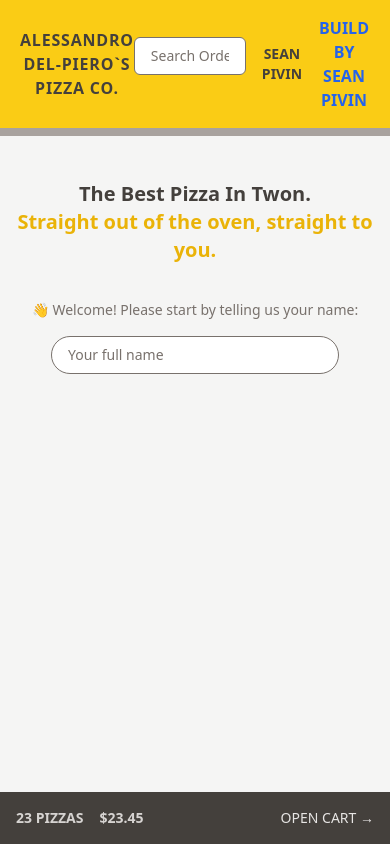
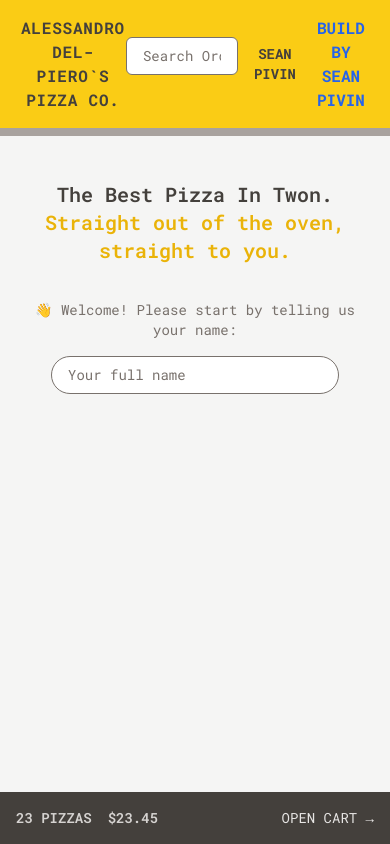
Before and after one commit to seanpivin/NY-Pizza, a React (Vite) app: page / in a window 390 px wide. Built offline with nearby package versions, Linux system fonts and the light colour scheme.

Commit message:
adding fonts and hight to 100dvh for smart phones

```diff
--- a/index.html
+++ b/index.html
@@ -4,6 +4,12 @@
     <meta charset="UTF-8" />
     <link rel="icon" type="image/svg+xml" href="/vite.svg" />
     <meta name="viewport" content="width=device-width, initial-scale=1.0" />
+    <link rel="preconnect" href="https://fonts.googleapis.com" />
+    <link rel="preconnect" href="https://fonts.gstatic.com" crossorigin />
+    <link
+      href="https://fonts.googleapis.com/css2?family=Roboto+Mono:wght@300;400;500;600;700&display=swap"
+      rel="stylesheet"
+    />
     <title>Vite + React</title>
   </head>
   <body class="bg-stone-100 text-stone-700">
--- a/tailwind.config.js
+++ b/tailwind.config.js
@@ -1,8 +1,25 @@
 /** @type {import('tailwindcss').Config} */
+
 export default {
   content: ["./index.html", "./src/**/*.{js,ts,jsx,tsx}"],
   theme: {
-    extend: {},
+    fontFamily: {
+      sans: "Roboto Mono, monospace",
+    },
+
+    extend: {
+      colors: {
+        "pizza-red": "#f44336",
+        "pizza-green": "#4caf50",
+        "pizza-yellow": "#ffeb3b",
+        "pizza-black": "#212121",
+        "pizza-grey": "#9e9e9e",
+        "pizza-white": "#fff",
+      },
+      height: {
+        screen: "100dvh",
+      },
+    },
   },
   plugins: [],
 };
```
